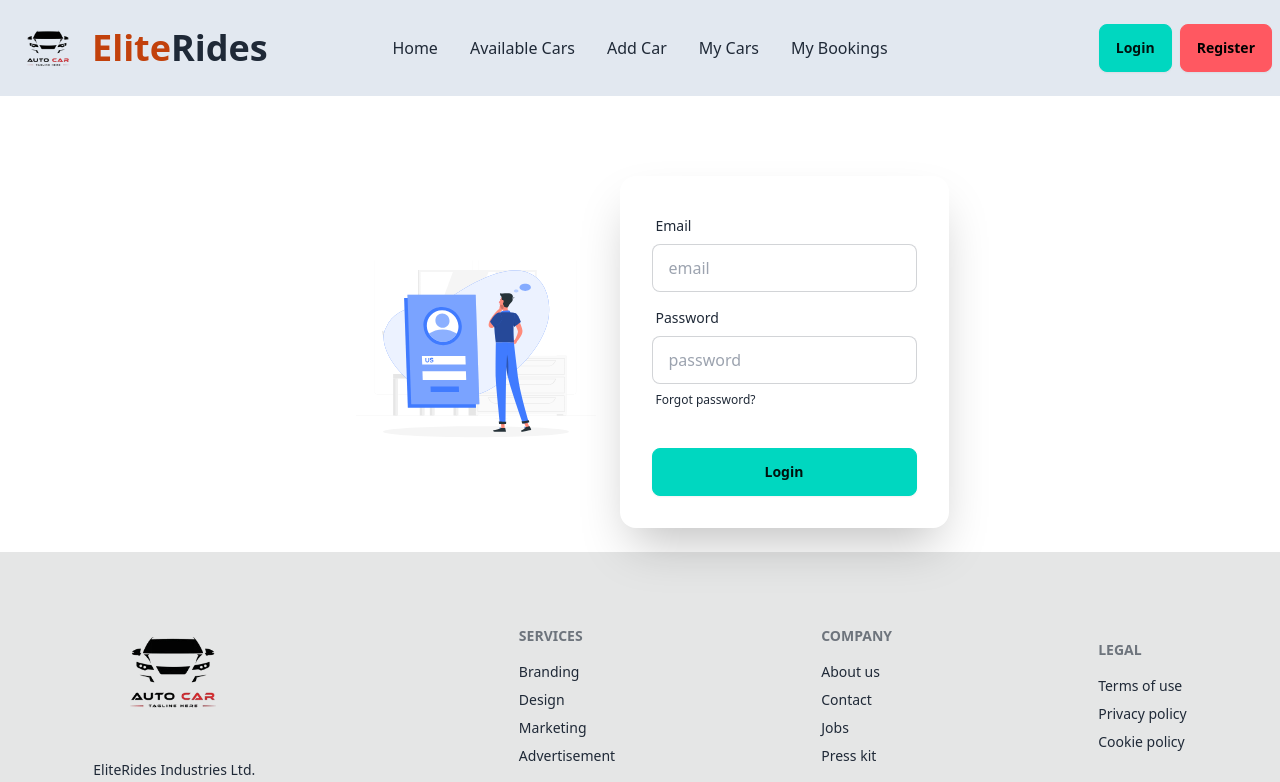
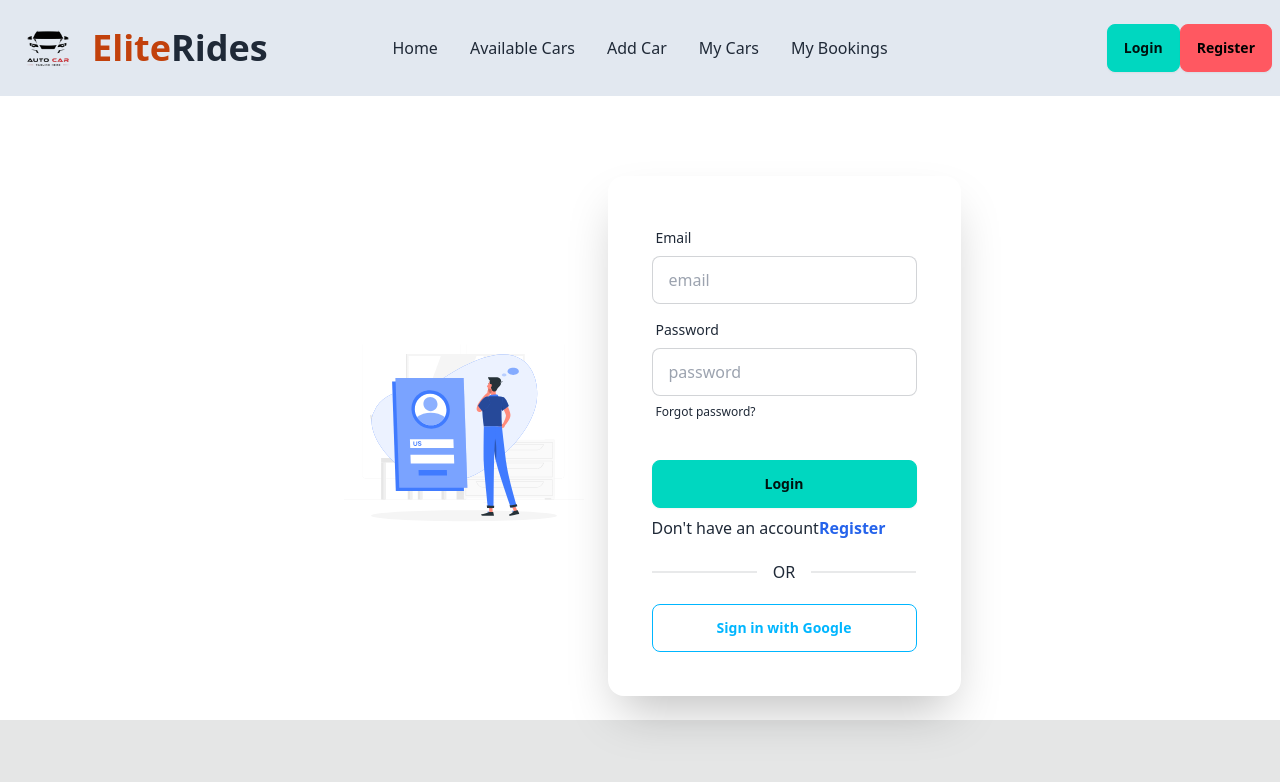
Before and after one commit to Faysal2123/Car-Rental-Project, a React (Vite) app: page /login in a window 1280 px wide. Shown: the top 782 px of the page. Built offline with nearby package versions, Linux system fonts and the light colour scheme; no server answers.

Commit message:
Implement login and register authentication with Firebase

```diff
--- a/src/components/MainLayouts/Layouts/Navbar.jsx
+++ b/src/components/MainLayouts/Layouts/Navbar.jsx
@@ -1,9 +1,14 @@
-import React from "react";
+import React, { useContext } from "react";
 import { Link, NavLink } from "react-router-dom";
 import logo from '../../../assets/logo/logo2.png'
+import { AuthContext } from "../../Provider/AuthProvider";
 
 
 const Navbar = () => {
+  const{user, logOut}=useContext(AuthContext)
+  const handleLogOut=()=>{
+    logOut()
+  }
   const Links = (
     <>
       <li>
@@ -72,8 +77,17 @@ const Navbar = () => {
           </ul>
         </div>
         <div className="navbar-end gap-2">
-          <Link to='/login' className="btn btn-accent">Login</Link>
-          <Link to='/register' className="btn btn-error">Register</Link>
+         {user ?(
+          <div className="flex gap-2">
+            <div>
+              <img className="h-10 w-10 rounded-full object-cover" src={user?.photoURL} alt="" />
+            </div>
+            <button onClick={handleLogOut} className="btn btn-warning">Logout</button>
+          </div>
+         ):(<div>
+           <Link to='/login' className="btn btn-accent">Login</Link>
+           <Link to='/register' className="btn btn-error">Register</Link>
+         </div>)}
         </div>
       </div>
     </div>
--- a/src/components/Provider/AuthProvider.jsx
+++ b/src/components/Provider/AuthProvider.jsx
@@ -1,7 +1,9 @@
 import React, { createContext, useEffect, useState } from 'react';
 import auth from './firebase.init';
 import { createUserWithEmailAndPassword, onAuthStateChanged, signInWithEmailAndPassword, signInWithPopup, signOut } from 'firebase/auth';
-import { GoogleAuthProvider } from 'firebase/auth/web-extension';
+import { GoogleAuthProvider } from 'firebase/auth';
+import { updateProfile } from 'firebase/auth';
+
 
 export const AuthContext=createContext();
 const AuthProvider = ({children}) => {
@@ -27,15 +29,22 @@ const AuthProvider = ({children}) => {
         }
     },[])
     const logOut=()=>{
-        return signOut()
+        return signOut(auth)
+    }
+    const updateProfile=(name,photo)=>{
+        return updateProfile(auth.currentUser,{
+            displayName:name,
+            photoURL:photo,
+        })
     }
     const authInfo={
        loading,
        user,
+       setUser,
        createUser,
        signIn,
        signInWithGoogle,
-       logOut
+       logOut,updateProfile
     }
     return (
         <AuthContext.Provider value={authInfo}>
--- a/src/components/pages/Login.jsx
+++ b/src/components/pages/Login.jsx
@@ -1,24 +1,55 @@
-import React from "react";
+import React, { useContext } from "react";
 import loginLogo from '../../assets/lottie/Animation1.json'
 import Lottie from "lottie-react";
+import { AuthContext } from "../Provider/AuthProvider";
+import toast from "react-hot-toast";
+import { Link, useLocation, useNavigate } from "react-router-dom";
 const Login = () => {
+  const {signIn,signInWithGoogle,setUser}=useContext(AuthContext)
+   const location=useLocation();
+   const navigate=useNavigate()
+   const handleGoogleSignIn= async ()=>{
+    try{
+      await signInWithGoogle()
+      toast.success('Login Successful')
+      setTimeout(() => {
+        navigate(location?.state || '/')
+      },1000);
+    }
+    catch(err){
+       toast.error(err?.message)
+
+    }
+   }
     const handleLogin=(e)=>{
         e.preventDefault()
         const form=e.target;
         const email=form.email.value;
         const password=form.password.value;
         console.log({email,password})
+        signIn(email,password)
+        .then((result)=>{
+          const user=result.user;
+          setUser(user)
+          toast.success("Login Successful")
+          setTimeout(()=>{
+            navigate(location?.state || "/")
+          },1000)
+        })
+        .catch(()=>{
+          toast.error(`Login Failed`)
+        })
     }
   return (
     <div className="flex justify-center lg:flex-row flex-col  items-center lg:pt-20 pt-8 pb-6">
-      <div className="lg:h-72 lg:w-72 h-24 w-24">
+      <div className="lg:h-72 lg:w-72 h-28 w-28">
         <Lottie animationData={loginLogo}>
 
         </Lottie>
       </div>
       <div>
 
-        <div className="card bg-base-100 w-full  shadow-2xl">
+        <div className="card bg-base-100 w-full  shadow-2xl p-3">
           <form className="card-body" onSubmit={handleLogin}>
             <div className="form-control">
               <label className="label">
@@ -52,6 +83,15 @@ const Login = () => {
             <div className="form-control mt-6">
               <button className="btn btn-accent">Login</button>
             </div>
+            <div>
+              <p> Don't have an account
+                <Link to='/register' className="font-semibold text-blue-600">Register</Link>
+              </p>
+            </div>
+            <div className="divider">OR</div>
+               <button onClick={handleGoogleSignIn} className="btn btn-outline btn-info">
+                Sign in with Google
+               </button>
           </form>
         </div>
       </div>
--- a/src/components/pages/Register.jsx
+++ b/src/components/pages/Register.jsx
@@ -1,10 +1,27 @@
-import React, { useContext } from "react";
+import React, { useContext, useState } from "react";
 import RegisterLogo from '../../assets/lottie/Animation2.json'
-import toast, { Toaster } from 'react-hot-toast';
+
 import Lottie from "lottie-react";
 import { AuthContext } from "../Provider/AuthProvider";
+import { Link, useNavigate } from "react-router-dom";
+import toast from "react-hot-toast";
 const Register = () => {
-    const{user, createUser}=useContext(AuthContext)
+    const{setUser, createUser, signInWithGoogle}=useContext(AuthContext)
+    const navigate=useNavigate()
+    const handleGoogleSignUp=async ()=>{
+      try{
+        await signInWithGoogle()
+        toast.success('Registration Successful')
+        setTimeout(()=>{
+          navigate('/login')
+        },1000)
+      }
+      catch(err){
+        console.log(err)
+        toast.error(err?.message)
+      }
+    }
+
     const handleRegister=(e)=>{
         e.preventDefault();
         const form=e.target;
@@ -14,16 +31,26 @@ const Register = () => {
         const photo=form.photo.value;
         console.log({name,email,password,photo})
         createUser(email,password)
-        .then(data=>console.log(data))
-        toast.success('Registration Successful')
+        .then(result=>{
+          const user=result.user;
+
+          setUser(user)
+          toast.success('Registration Successful')
+          setTimeout(()=>{
+            navigate('/login')
+          },1000)
+        })
+        .catch((err)=>{
+          toast.error(`Registration Failed:${err.message}`)
+        })
 
     }
   return (
     <div className="flex justify-center lg:flex-row flex-col  items-center  pt-8 pb-6">
-     <div className="lg:h-72 lg:w-72 h-24 w-24 flex justify-center">
+     <div className="lg:h-72 lg:w-72 h-28 w-28 flex justify-center">
         <Lottie animationData={RegisterLogo}></Lottie>
      </div>
-     <div> <div className="card bg-base-100 w-full   shadow-2xl">
+     <div> <div className="card bg-base-100 w-full   shadow-2xl p-3">
         <form className="card-body" onSubmit={handleRegister}>
           <div className="form-control">
             <label className="label">
@@ -76,10 +103,19 @@ const Register = () => {
 
           </div>
           <div className="form-control mt-6">
-            <button className="btn btn-error">Login</button>
+            <button className="btn btn-error">Register</button>
           </div>
+             <div>
+              <p>Already have an account</p>
+              <Link  className="font-semibold text-blue-600" to='/login'>Login</Link>
+             </div>
+             <div className="divider">OR</div>
+             <button onClick={handleGoogleSignUp} className="btn btn-outline btn-error">
+             Register with Google
+             </button>
         </form>
       </div></div>
+
     </div>
   );
 };
--- a/src/main.jsx
+++ b/src/main.jsx
@@ -5,11 +5,15 @@ import App from './App.jsx'
 import { RouterProvider } from 'react-router-dom'
 import router from './components/Router/Router.jsx'
 import AuthProvider from './components/Provider/AuthProvider.jsx'
+import { Toaster } from 'react-hot-toast'
+
+
 
 createRoot(document.getElementById('root')).render(
   <StrictMode>
    <AuthProvider>
    <RouterProvider router={router} />
+   <Toaster position='top-center'  />
    </AuthProvider>
   </StrictMode>,
 )
```
